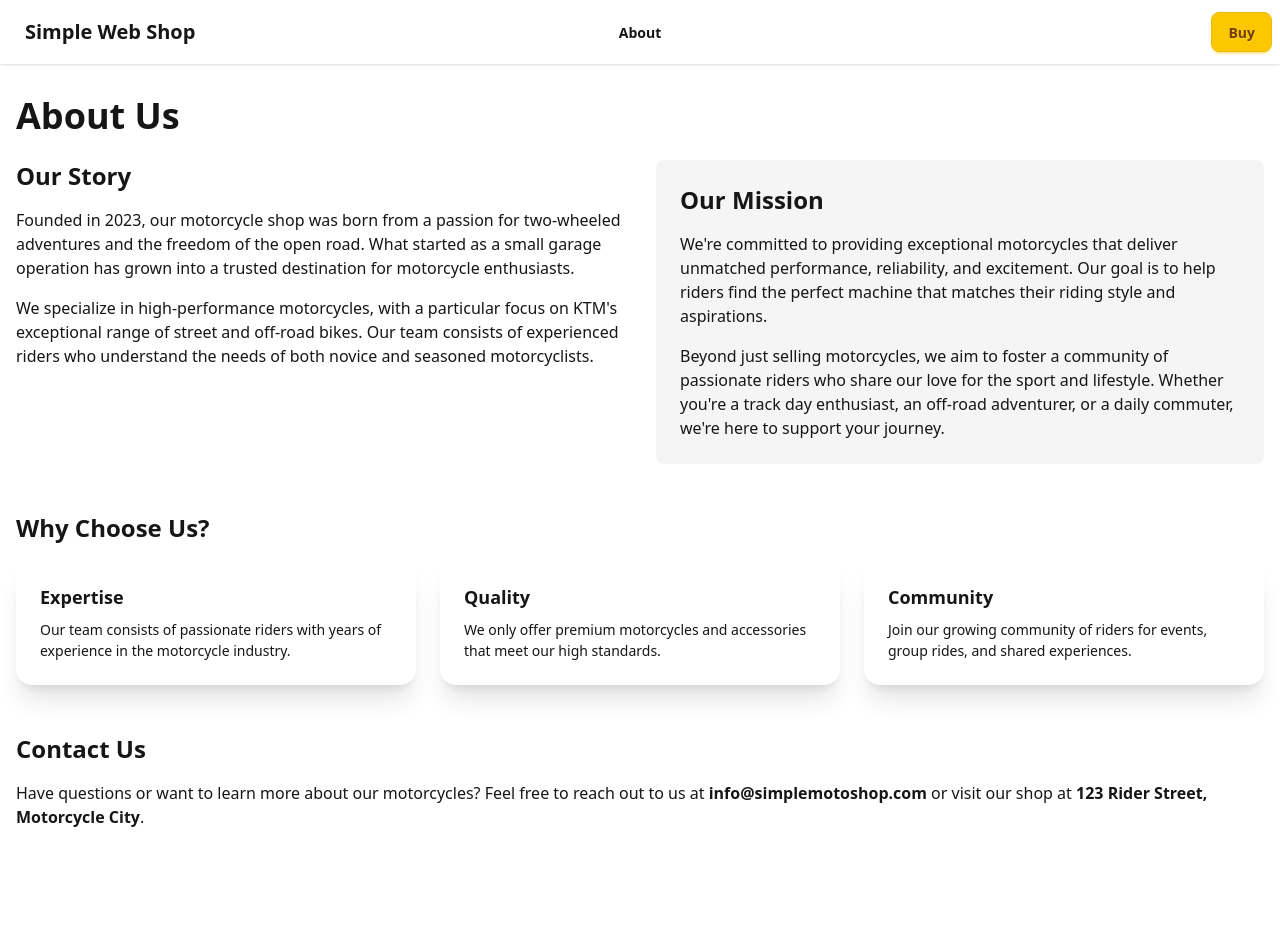
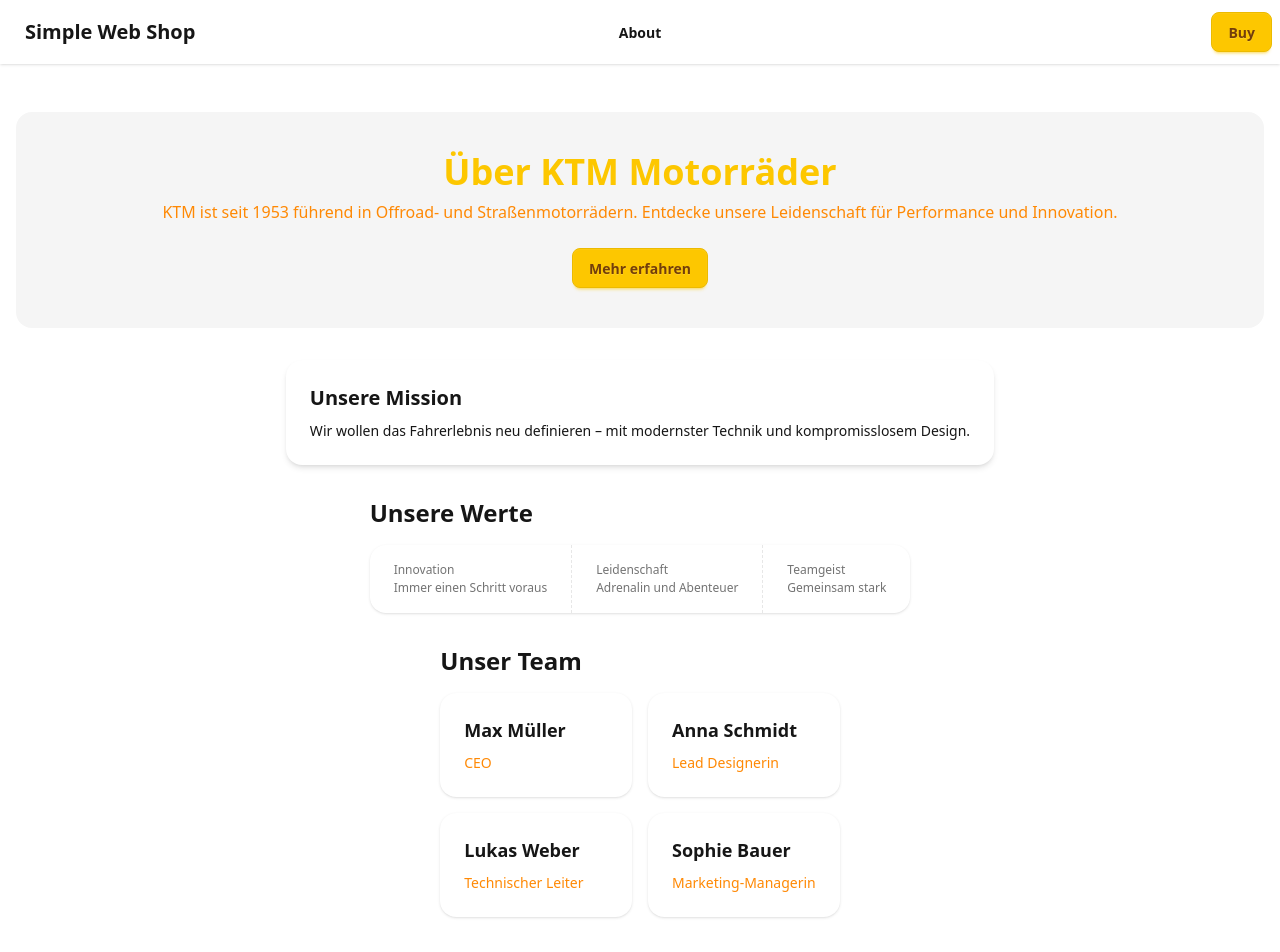
Before and after one commit to simon-metzler/simple-web-shop, a Next.js app: page /about in a window 1280 px wide. Shown: the top 952 px of the page. Before the commit the page ends 861 px from the top, so only its background shows below. Built offline with nearby package versions, Linux system fonts and the light colour scheme.

Commit message:
reworked about page

```diff
--- a/app/about/page.tsx
+++ b/app/about/page.tsx
@@ -1,90 +1,69 @@
 export default function Page() {
   return (
-    <div className="container mx-auto px-4 py-8">
-      <h1 className="text-4xl font-bold mb-6">About Us</h1>
+    <div className="container mx-auto px-4 py-12 space-y-8 flex flex-col items-center">
+      <section className="hero bg-base-200 rounded-2xl p-6">
+        <div className="hero-content text-center">
+          <div>
+            <h1 className="text-4xl font-bold text-primary">
+              Über KTM Motorräder
+            </h1>
+            <p className="py-2 text-secondary">
+              KTM ist seit 1953 führend in Offroad- und Straßenmotorrädern.
+              Entdecke unsere Leidenschaft für Performance und Innovation.
+            </p>
+            <button className="btn btn-primary mt-4">Mehr erfahren</button>
+          </div>
+        </div>
+      </section>
 
-      <div className="grid grid-cols-1 md:grid-cols-2 gap-8">
-        <div>
-          <h2 className="text-2xl font-semibold mb-4">Our Story</h2>
-          <p className="mb-4">
-            Founded in 2023, our motorcycle shop was born from a passion for
-            two-wheeled adventures and the freedom of the open road. What
-            started as a small garage operation has grown into a trusted
-            destination for motorcycle enthusiasts.
-          </p>
-          <p className="mb-4">
-            We specialize in high-performance motorcycles, with a particular
-            focus on KTM's exceptional range of street and off-road bikes. Our
-            team consists of experienced riders who understand the needs of both
-            novice and seasoned motorcyclists.
-          </p>
-        </div>
-
-        <div className="bg-base-200 p-6 rounded-lg">
-          <h2 className="text-2xl font-semibold mb-4">Our Mission</h2>
-          <p className="mb-4">
-            We're committed to providing exceptional motorcycles that deliver
-            unmatched performance, reliability, and excitement. Our goal is to
-            help riders find the perfect machine that matches their riding style
-            and aspirations.
-          </p>
+      <section>
+        <div className="card bg-base-100 shadow-md">
+          <div className="card-body">
+            <h2 className="card-title text-xl">Unsere Mission</h2>
             <p>
-            Beyond just selling motorcycles, we aim to foster a community of
-            passionate riders who share our love for the sport and lifestyle.
-            Whether you're a track day enthusiast, an off-road adventurer, or a
-            daily commuter, we're here to support your journey.
+              Wir wollen das Fahrerlebnis neu definieren – mit modernster
+              Technik und kompromisslosem Design.
             </p>
           </div>
         </div>
+      </section>
 
-      <div className="mt-12">
-        <h2 className="text-2xl font-semibold mb-4">Why Choose Us?</h2>
-        <div className="grid grid-cols-1 md:grid-cols-3 gap-6">
-          <div className="card bg-base-100 shadow-xl">
-            <div className="card-body">
-              <h3 className="card-title">Expertise</h3>
-              <p>
-                Our team consists of passionate riders with years of experience
-                in the motorcycle industry.
-              </p>
+      <section>
+        <h2 className="text-2xl font-semibold mb-4">Unsere Werte</h2>
+        <div className="stats stats-vertical lg:stats-horizontal shadow">
+          <div className="stat">
+            <div className="stat-title">Innovation</div>
+            <div className="stat-desc">Immer einen Schritt voraus</div>
+          </div>
+          <div className="stat">
+            <div className="stat-title">Leidenschaft</div>
+            <div className="stat-desc">Adrenalin und Abenteuer</div>
+          </div>
+          <div className="stat">
+            <div className="stat-title">Teamgeist</div>
+            <div className="stat-desc">Gemeinsam stark</div>
           </div>
         </div>
+      </section>
 
-          <div className="card bg-base-100 shadow-xl">
+      <section>
+        <h2 className="text-2xl font-semibold mb-4">Unser Team</h2>
+        <div className="grid grid-cols-1 md:grid-cols-2 gap-4">
+          {[
+            { name: "Max Müller", role: "CEO" },
+            { name: "Anna Schmidt", role: "Lead Designerin" },
+            { name: "Lukas Weber", role: "Technischer Leiter" },
+            { name: "Sophie Bauer", role: "Marketing-Managerin" },
+          ].map((member) => (
+            <div key={member.name} className="card bg-base-100 shadow">
               <div className="card-body">
-              <h3 className="card-title">Quality</h3>
-              <p>
-                We only offer premium motorcycles and accessories that meet our
-                high standards.
-              </p>
+                <h3 className="card-title">{member.name}</h3>
+                <p className="text-secondary">{member.role}</p>
               </div>
             </div>
-
-          <div className="card bg-base-100 shadow-xl">
-            <div className="card-body">
-              <h3 className="card-title">Community</h3>
-              <p>
-                Join our growing community of riders for events, group rides,
-                and shared experiences.
-              </p>
+          ))}
         </div>
-          </div>
-        </div>
-      </div>
-
-      <div className="mt-12">
-        <h2 className="text-2xl font-semibold mb-4">Contact Us</h2>
-        <p>
-          Have questions or want to learn more about our motorcycles? Feel free
-          to reach out to us at{" "}
-          <span className="font-semibold">info@simplemotoshop.com</span> or
-          visit our shop at{" "}
-          <span className="font-semibold">
-            123 Rider Street, Motorcycle City
-          </span>
-          .
-        </p>
-      </div>
+      </section>
     </div>
   );
 }
```
Also changed, not shown: public/ktm-bike.jpg (added). Lines whose indentation alone changed are shown as unchanged.
